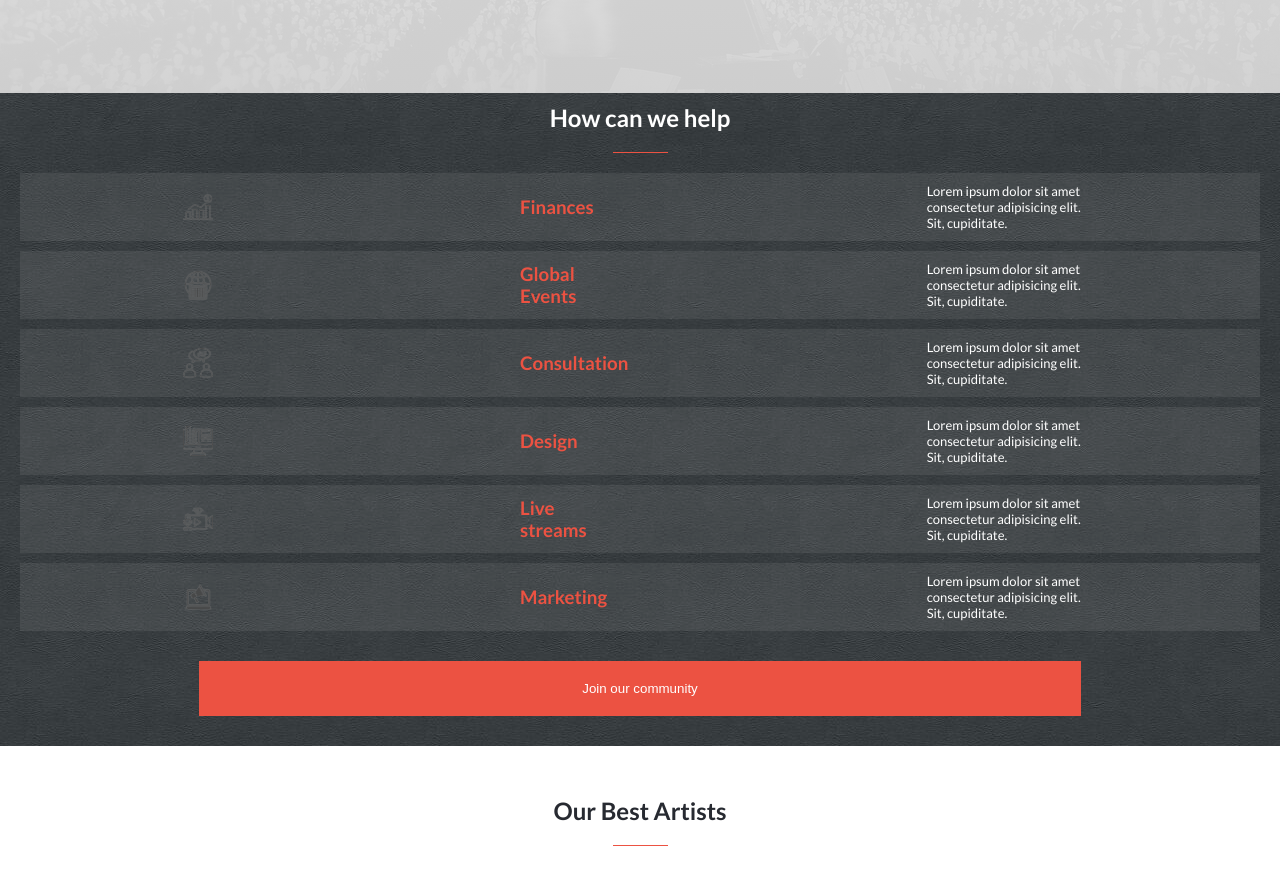
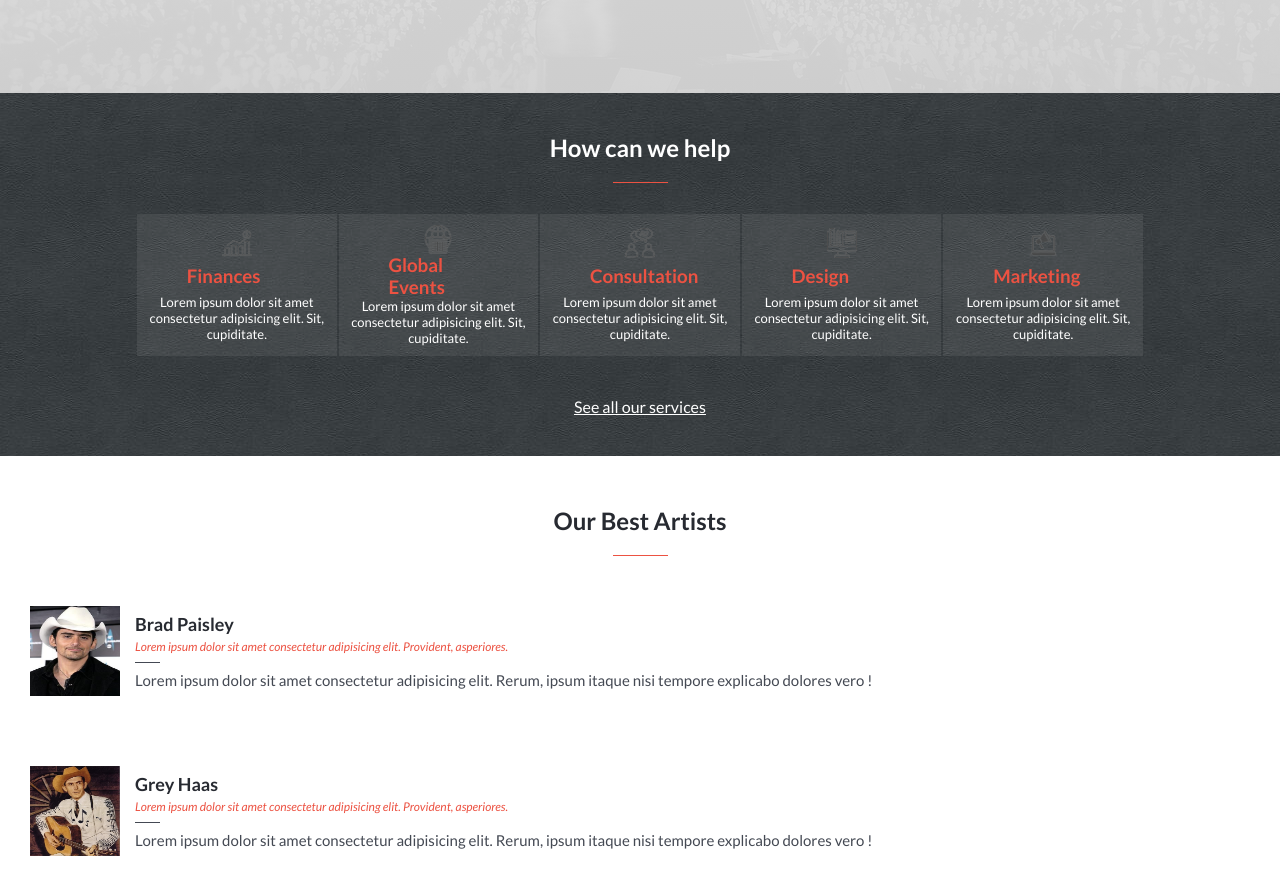
Before and after one commit to Samuellekpor/Koncert-project, a website: page index.html in a window 1280 px wide. Shown: the part 507-1400 px from the top of the page. Drawn offline with Linux system fonts and the light colour scheme.

Commit message:
Add services section to desktop version

```diff
--- a/index.html
+++ b/index.html
@@ -28,7 +28,7 @@
             <li><a href="#">Entrepreneur</a></li>
             <li><a href="about.html">About us</a></li>
           </ul>
-          <button type="button" class="button nav-btn">Join Us</button>
+          <button type="button" class=" nav-btn">Join Us</button>
         </nav>
       </header>
       <div class="headline">
@@ -66,17 +66,13 @@
         <p class="domain-desc">Lorem ipsum dolor sit amet consectetur adipisicing elit. Sit, cupiditate.</p>
       </div>
       <div class="domain">
-        <img src="images/live-streaming.png" alt="">
-        <h3 class="domain-title">Live streams</h3>
-        <p class="domain-desc">Lorem ipsum dolor sit amet consectetur adipisicing elit. Sit, cupiditate.</p>
-      </div>
-      <div class="domain">
         <img src="images/digital-marketing.png" alt="">
         <h3 class="domain-title">Marketing</h3>
         <p class="domain-desc">Lorem ipsum dolor sit amet consectetur adipisicing elit. Sit, cupiditate.</p>
       </div>
     </div>
     <button class="button">Join our community</button>
+    <a href="#" class="see-domains">See all our services</a>
   </section>
 
   <section class="our-artists">
--- a/style.css
+++ b/style.css
@@ -296,6 +296,10 @@ footer img {
   width: 50%;
 }
 
+.see-domains {
+  display: none;
+}
+
 @media (min-width: 768px) {
   .mobile {
     display: none;
@@ -359,4 +363,40 @@ footer img {
     margin-right: 30%;
   }
 
+  .domains {
+    display: flex;
+    padding: 10px 10%;
+  }
+
+  .domain {
+    flex-direction: column;
+    width: 20%;
+    margin: 1px;
+    text-align: center;
+  }
+
+  .domain:hover {
+    border: #fff 1px solid;
+  }
+
+  .domains-title {
+    margin-top: 30px;
+  }
+
+  .domain-desc {
+    width: auto;
+    font-size: 13px;
 }
+
+.see-domains {
+  text-align: center;
+  color: #fff;
+  margin: 30px auto;
+  display: block;
+}
+
+.button {
+  display: none;
+}
+
+}
```
